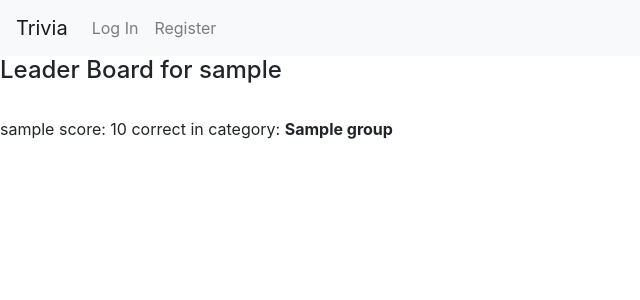
After one commit to bfinelli1/trivia, a Django app: a page that uses trivia/templates/trivia/layout.html in a window 1280 px wide. The commit adds this page. Shown: the top 300 px of the page, without its empty margins (0-640 px from the left). Run offline with Django 3.2, Linux system fonts and the light colour scheme; tables that the repository leaves empty hold one stand-in row (values such as "Sample post"); some libraries are stand-ins or nearby versions.

Commit message:
added profile page with personal leaderboard and links to profile

```diff
--- a/trivia/models.py
+++ b/trivia/models.py
@@ -6,7 +6,7 @@ from django.utils import timezone
 class Group(models.Model):
     groupname = models.CharField(max_length=24)
     categoryid = models.PositiveSmallIntegerField(default=0)
-    categoryname = models. CharField(max_length=256, default="")
+    categoryname = models.CharField(max_length=256, default="")
 
     def __str__(self):
         return f"{self.groupname}"
--- a/trivia/templates/trivia/layout.html
+++ b/trivia/templates/trivia/layout.html
@@ -21,6 +21,9 @@
                 <li class="nav-item">
                     <a class="nav-link" href="{% url 'logout' %}">Log Out</a>
                 </li>
+                <li class="nav-item">
+                    <a class="nav-link" href="{% url 'profile' user.username %}">{{user.username}}</a>
+                </li>
                 {% else %}
                 <li class="nav-item">
                     <a class="nav-link" href="{% url 'login' %}">Log In</a>
--- /dev/null
+++ b/trivia/templates/trivia/profile.html
@@ -0,0 +1,12 @@
+{% extends "trivia/layout.html" %}
+
+{% block body %}
+<div id="leaderboard"><h4>Leader Board for {{profile}}</h4><br>
+
+    {% for score in scores %}
+        {{score.user.username}} score: {{score.numscore}} correct in category: <span style="font-weight:bold;">{{score.group.categoryname}}</span> <br>
+    {% endfor %}
+<br>
+</div>
+
+{% endblock %}
--- a/trivia/urls.py
+++ b/trivia/urls.py
@@ -12,5 +12,6 @@ urlpatterns = [
     path("delete/<int:groupid>", views.delete, name="delete"),
     path("getGroups", views.getGroups, name="getGroups"),
     path("score", views.score, name="score"),
-    path("newscore", views.newscore, name="newscore")
+    path("newscore", views.newscore, name="newscore"),
+    path("<str:username>", views.profile, name="profile")
 ]
--- a/trivia/views.py
+++ b/trivia/views.py
@@ -1,3 +1,4 @@
+from curses.ascii import US
 from django.contrib.auth import authenticate, login, logout
 from django.db import IntegrityError
 from django.http import HttpResponse, HttpResponseRedirect
@@ -83,7 +84,11 @@ def newscore(request):
     return JsonResponse(score.serialize(), safe=False)
 
 
-
+def profile(request, username):
+        return render(request, 'trivia/profile.html', {
+        "scores" : Scores.objects.filter(user=User.objects.get(username=username)).all(),
+        "profile" : username
+    })
 
 def delete(request, groupid):
     if Group.objects.filter(pk=groupid).exists():
```
Also changed, not shown: trivia/templates/trivia/lobby.html (+4 -6 lines), README.md.
